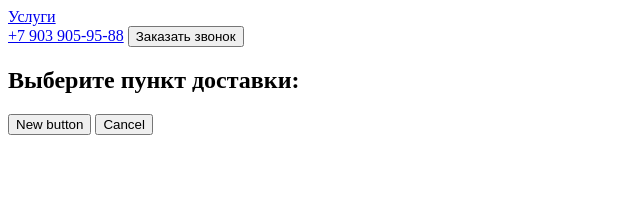
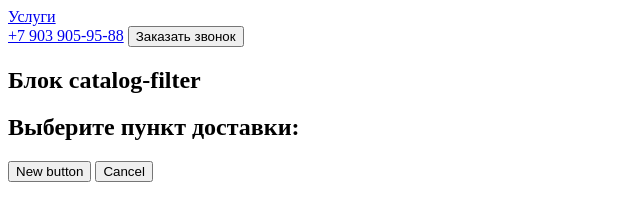
Before and after one commit to aivanovdev/special-app-save-old, a plain HTML site: page index.html in a window 1280 px wide. Shown: the whole page, without its empty margins (0-640 px from the left). Drawn offline with Linux system fonts and the light colour scheme.

Commit message:
catalog filter block aded

```diff
--- a/index.html
+++ b/index.html
@@ -17,6 +17,7 @@
         </div>
         <div id="portfolio"></div>
     </header>
+    <h2>Блок catalog-filter</h2>
     <h2>Выберите пункт доставки:</h2>
     <button>New button</button>
     <button>Cancel</button>
```
